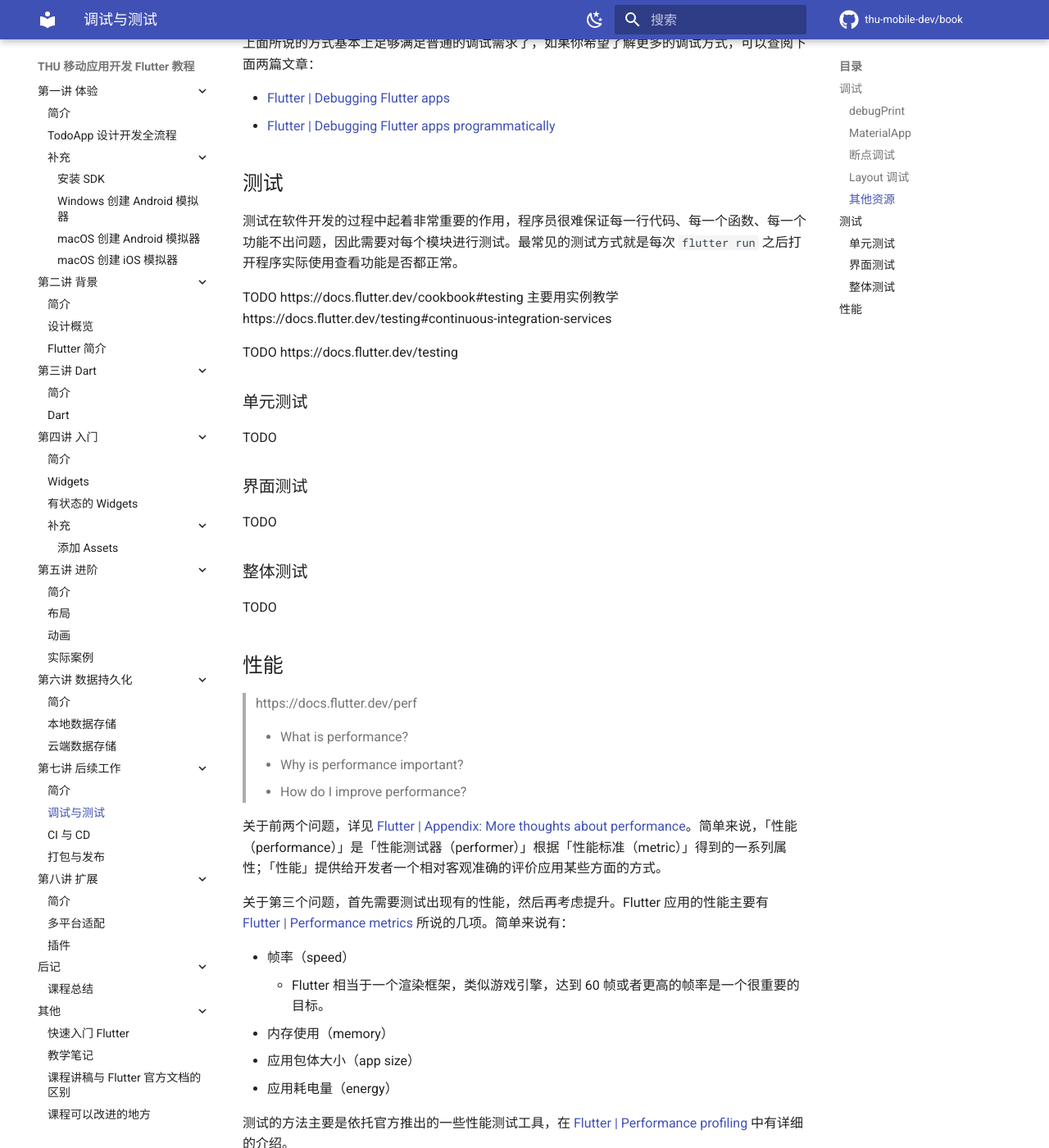
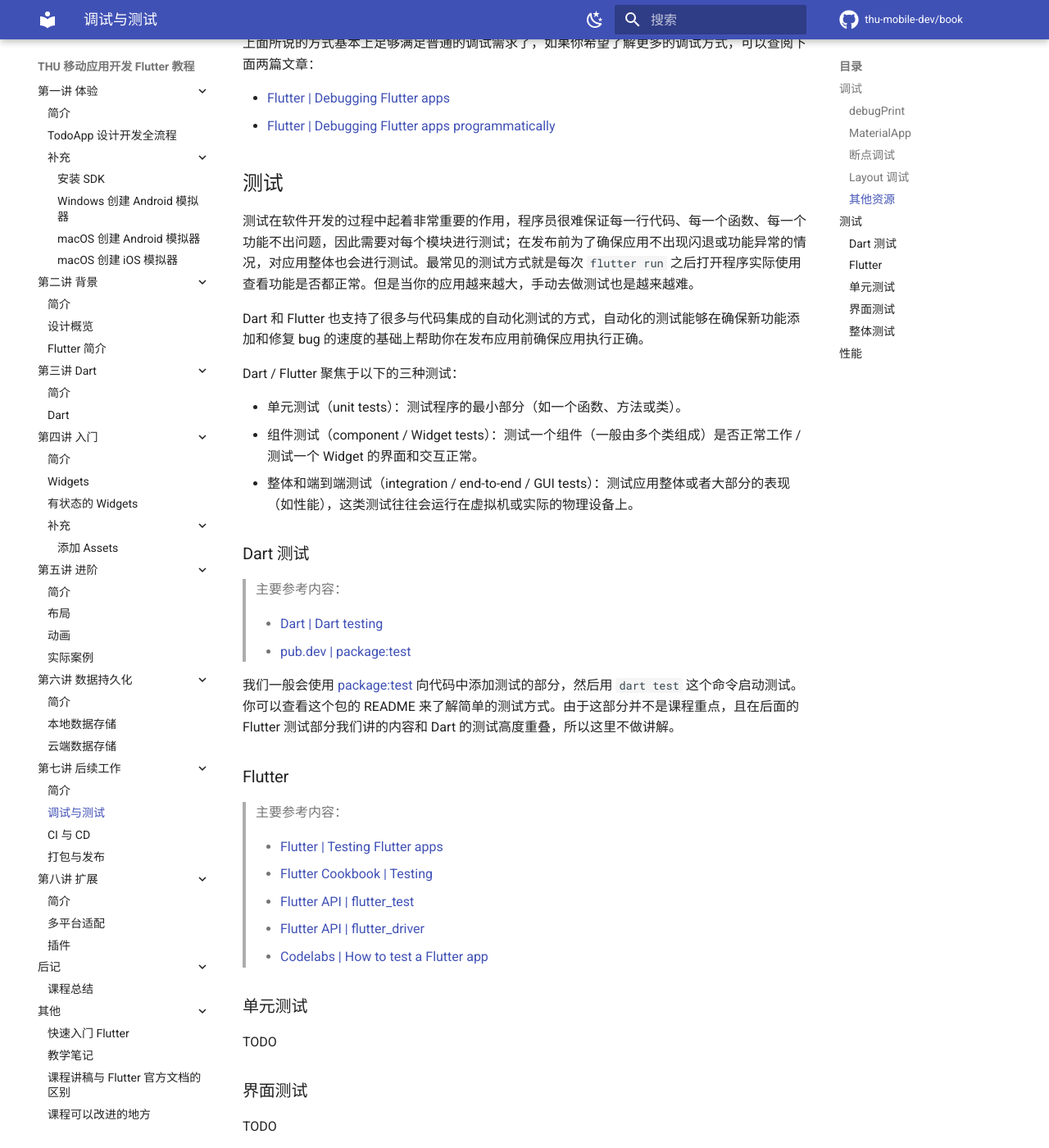
Before and after one commit to thu-mobile-dev/book, an MkDocs documentation site: the page built from docs/LECTURE/7/main-debug-and-test.md, in a window 1280 px wide and 1400 px high, scrolled down 5092 px. Shown: the whole window at 82% size. Built offline with MkDocs 1.6.1 and Material for MkDocs 9.7.7, drawn with Linux system fonts in a browser that asks for light colours; comment, search, counter and statistics services are not loaded; some of the changed text lies outside the part shown.

Commit message:
initially add test and package

```diff
--- a/docs/LECTURE/7/main-debug-and-test.md
+++ b/docs/LECTURE/7/main-debug-and-test.md
@@ -88,11 +88,34 @@
 
 ## 测试
 
-测试在软件开发的过程中起着非常重要的作用，程序员很难保证每一行代码、每一个函数、每一个功能不出问题，因此需要对每个模块进行测试。最常见的测试方式就是每次 `flutter run` 之后打开程序实际使用查看功能是否都正常。
+测试在软件开发的过程中起着非常重要的作用，程序员很难保证每一行代码、每一个函数、每一个功能不出问题，因此需要对每个模块进行测试；在发布前为了确保应用不出现闪退或功能异常的情况，对应用整体也会进行测试。最常见的测试方式就是每次 `flutter run` 之后打开程序实际使用查看功能是否都正常。但是当你的应用越来越大，手动去做测试也是越来越难。
 
-TODO https://docs.flutter.dev/cookbook#testing 主要用实例教学 https://docs.flutter.dev/testing#continuous-integration-services
+Dart 和 Flutter 也支持了很多与代码集成的自动化测试的方式，自动化的测试能够在确保新功能添加和修复 bug 的速度的基础上帮助你在发布应用前确保应用执行正确。
 
-TODO https://docs.flutter.dev/testing
+Dart / Flutter 聚焦于以下的三种测试：
+
+- 单元测试（unit tests）：测试程序的最小部分（如一个函数、方法或类）。
+- 组件测试（component / Widget tests）：测试一个组件（一般由多个类组成）是否正常工作 / 测试一个 Widget 的界面和交互正常。
+- 整体和端到端测试（integration / end-to-end / GUI tests）：测试应用整体或者大部分的表现（如性能），这类测试往往会运行在虚拟机或实际的物理设备上。
+
+### Dart 测试
+
+> 主要参考内容：
+>
+> - [Dart | Dart testing](https://dart.dev/guides/testing)
+> - [pub.dev | package:test](https://pub.dev/packages/test)
+
+我们一般会使用 [package:test](https://pub.dev/packages/test) 向代码中添加测试的部分，然后用 `dart test` 这个命令启动测试。你可以查看这个包的 README 来了解简单的测试方式。由于这部分并不是课程重点，且在后面的 Flutter 测试部分我们讲的内容和 Dart 的测试高度重叠，所以这里不做讲解。
+
+### Flutter
+
+> 主要参考内容：
+>
+> - [Flutter | Testing Flutter apps](https://docs.flutter.dev/testing)
+> - [Flutter Cookbook | Testing](https://docs.flutter.dev/cookbook#testing)
+> - [Flutter API | flutter_test](https://api.flutter.dev/flutter/flutter_test/flutter_test-library.html)
+> - [Flutter API | flutter_driver](https://api.flutter.dev/flutter/flutter_driver/flutter_driver-library.html)
+> - [Codelabs | How to test a Flutter app](https://codelabs.developers.google.com/codelabs/flutter-app-testing)
 
 ### 单元测试
 
@@ -104,15 +127,15 @@
 
 ### 整体测试
 
-TODO
+TODO https://docs.flutter.dev/testing/integration-tests
 
 ## 性能
 
 > https://docs.flutter.dev/perf
 >
-> - What is performance?
-> - Why is performance important?
-> - How do I improve performance?
+> - What is performance?（什么是性能？）
+> - Why is performance important?（为什么性能很重要？）
+> - How do I improve performance?（我如何提升性能？）
 
 关于前两个问题，详见 [Flutter | Appendix: More thoughts about performance](https://docs.flutter.dev/perf/appendix)。简单来说，「性能（performance）」是「性能测试器（performer）」根据「性能标准（metric）」得到的一系列属性；「性能」提供给开发者一个相对客观准确的评价应用某些方面的方式。
 
@@ -132,3 +155,5 @@
 - 最佳实践 [Flutter | Performance best practices](https://docs.flutter.dev/perf/best-practices)
 - 优化帧率 [Flutter | Improving rendering performance](https://docs.flutter.dev/perf/rendering-performance)
 - 优化包体大小 [Flutter | Measuring your app's size](https://docs.flutter.dev/perf/app-size)
+
+在实际的项目中，优化程序的性能可能并不会是从一开始就需要考虑的东西。你可以先开发一版应用程序，开发之后再进行整体测试，如果性能达不到项目要求，这时可以考虑再去优化。当然在实际的场景中，你可能还需要在多台不同的设备上进行测试，确保一些持有相对较早的机型的用户也能够有很好的体验。
```
Also changed, not shown: docs/LECTURE/7/main-ci-and-cd.md (+2 -0 lines), docs/LECTURE/8/main-packages.md (+8 -29 lines).
